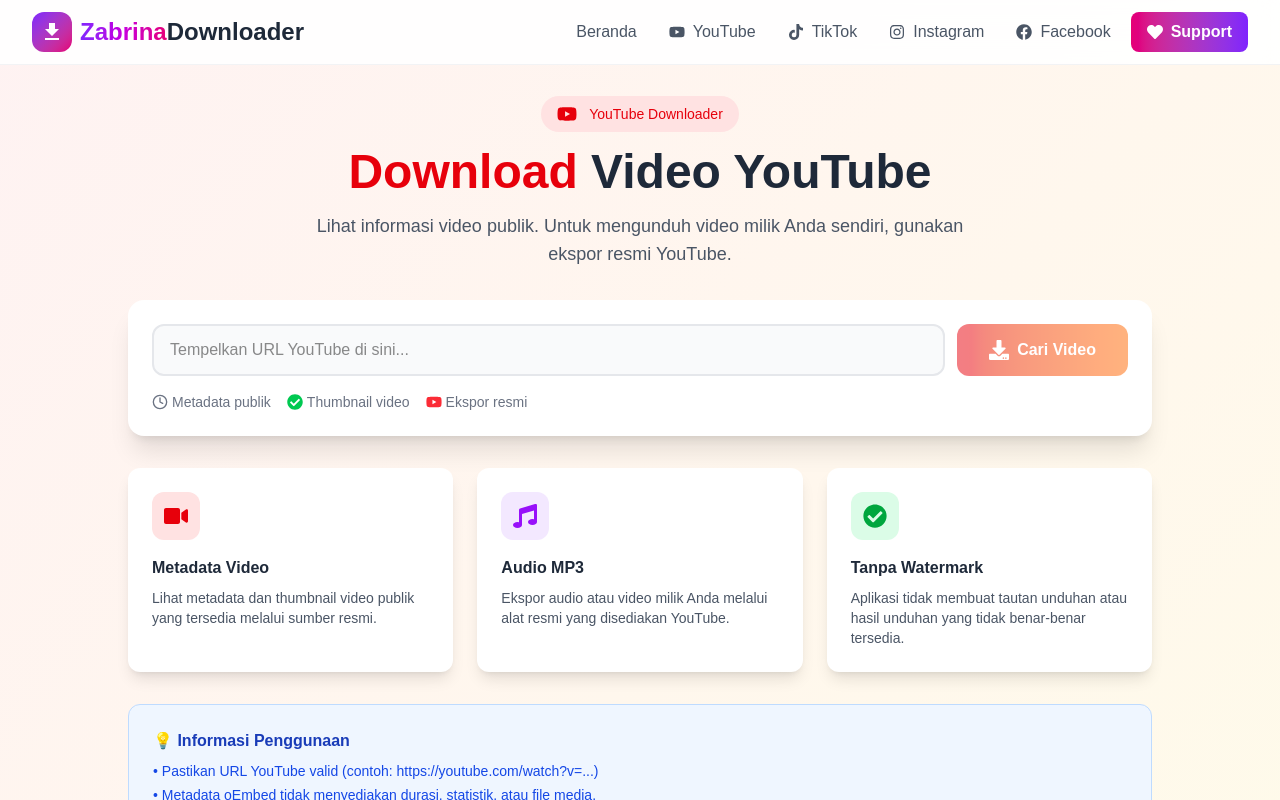
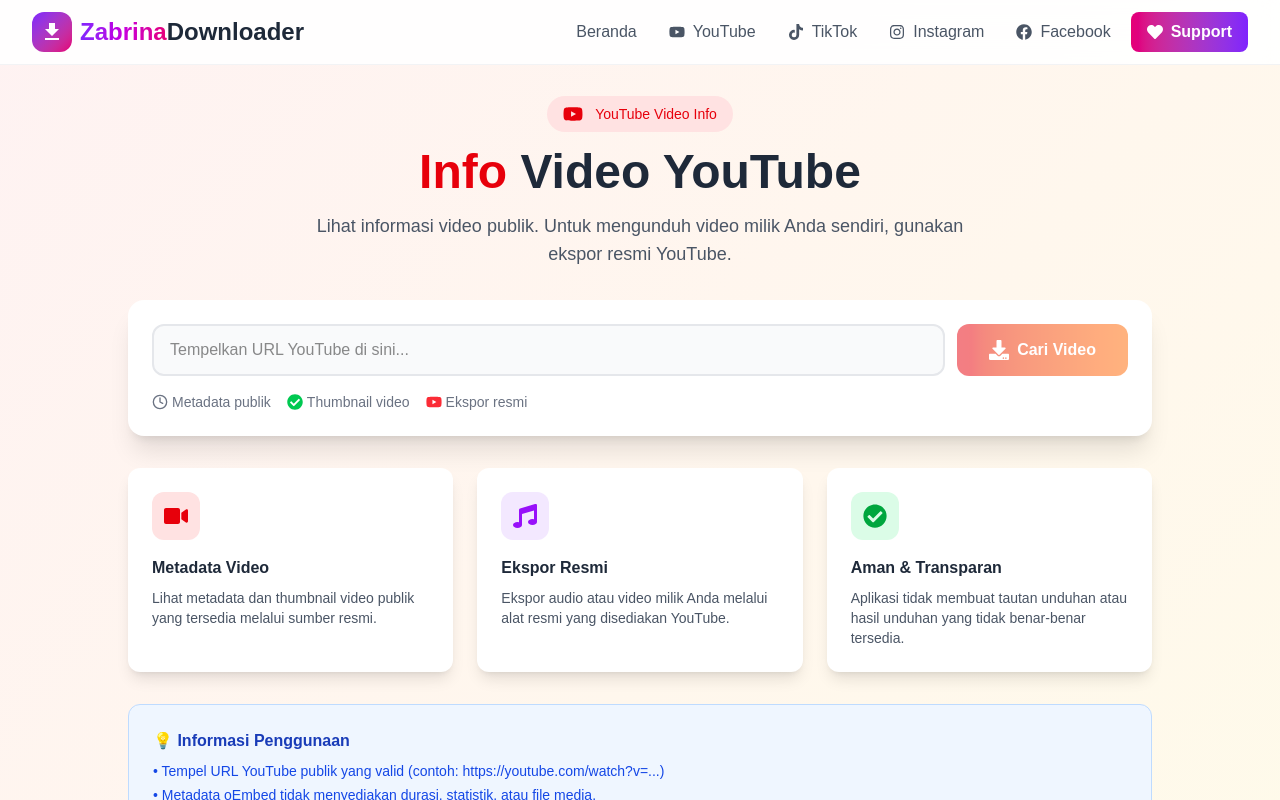
Before and after one commit to Strong-Bee/Zabrina-Downloader, a Next.js app: page /Youtube in a window 1280 px wide. Shown: the top 800 px of the page. Built offline with nearby package versions, Linux system fonts and the light colour scheme.

Commit message:
Clarify YouTube page as metadata-only experience

```diff
--- a/app/Youtube/page.tsx
+++ b/app/Youtube/page.tsx
@@ -112,10 +112,10 @@ export default function YoutubePage() {
           <div className="text-center mb-8">
             <div className="inline-flex items-center gap-3 bg-red-100 dark:bg-red-900/30 text-red-600 dark:text-red-400 px-4 py-2 rounded-full text-sm font-medium mb-4">
               <FaYoutube className="w-5 h-5" />
-              <span>YouTube Downloader</span>
+              <span>YouTube Video Info</span>
             </div>
             <h1 className="text-4xl sm:text-5xl font-bold mb-4">
-              <span className="text-red-600">Download</span>
+              <span className="text-red-600">Info</span>
               <span className="text-gray-800 dark:text-white">
                 {" "}
                 Video YouTube
@@ -282,7 +282,7 @@ export default function YoutubePage() {
                 <FaMusic className="w-6 h-6 text-purple-600" />
               </div>
               <h3 className="font-semibold text-gray-800 dark:text-white mb-2">
-                Audio MP3
+                Ekspor Resmi
               </h3>
               <p className="text-sm text-gray-600 dark:text-gray-400">
                 Ekspor audio atau video milik Anda melalui alat resmi yang disediakan YouTube.
@@ -293,7 +293,7 @@ export default function YoutubePage() {
                 <FaCheckCircle className="w-6 h-6 text-green-600" />
               </div>
               <h3 className="font-semibold text-gray-800 dark:text-white mb-2">
-                Tanpa Watermark
+                Aman & Transparan
               </h3>
               <p className="text-sm text-gray-600 dark:text-gray-400">
                 Aplikasi tidak membuat tautan unduhan atau hasil unduhan yang tidak benar-benar tersedia.
@@ -308,7 +308,7 @@ export default function YoutubePage() {
             </h4>
             <ul className="text-sm text-blue-700 dark:text-blue-300 space-y-1">
               <li>
-                • Pastikan URL YouTube valid (contoh:
+                • Tempel URL YouTube publik yang valid (contoh:
                 https://youtube.com/watch?v=...)
               </li>
               <li>• Metadata oEmbed tidak menyediakan durasi, statistik, atau file media.</li>
```
